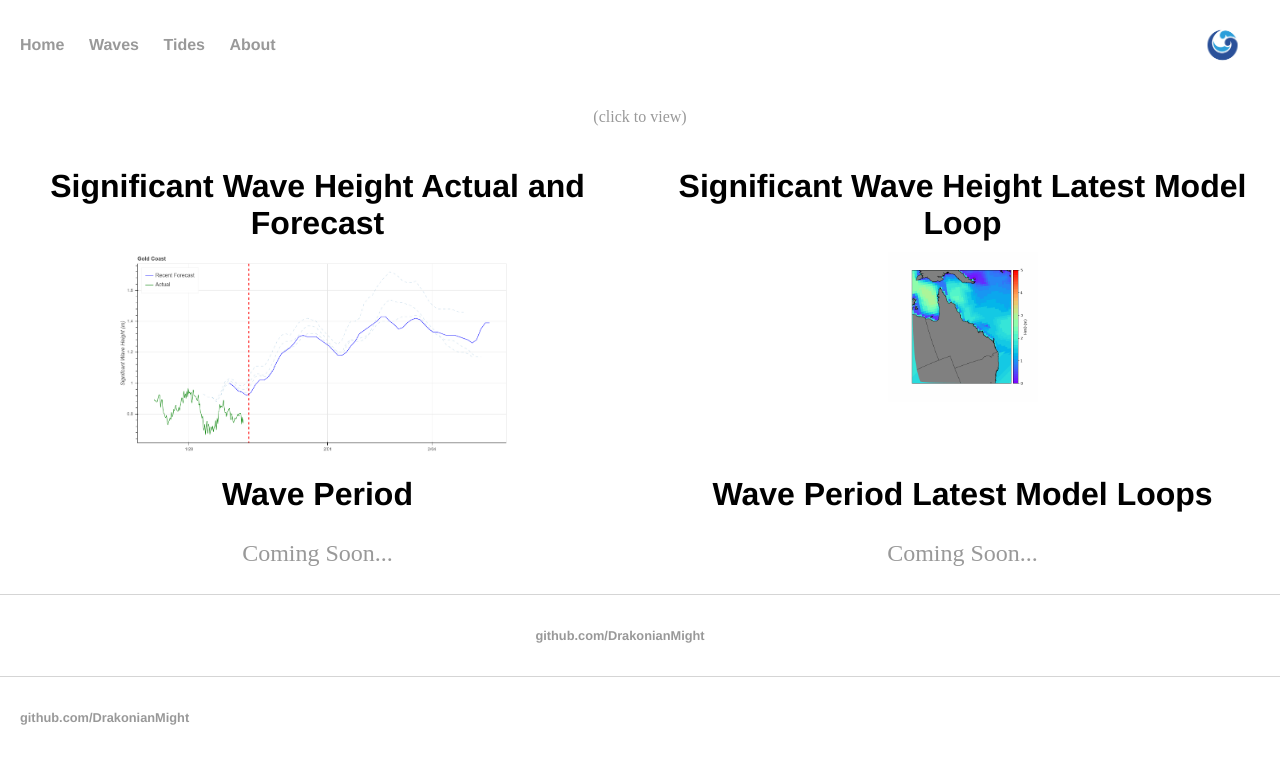
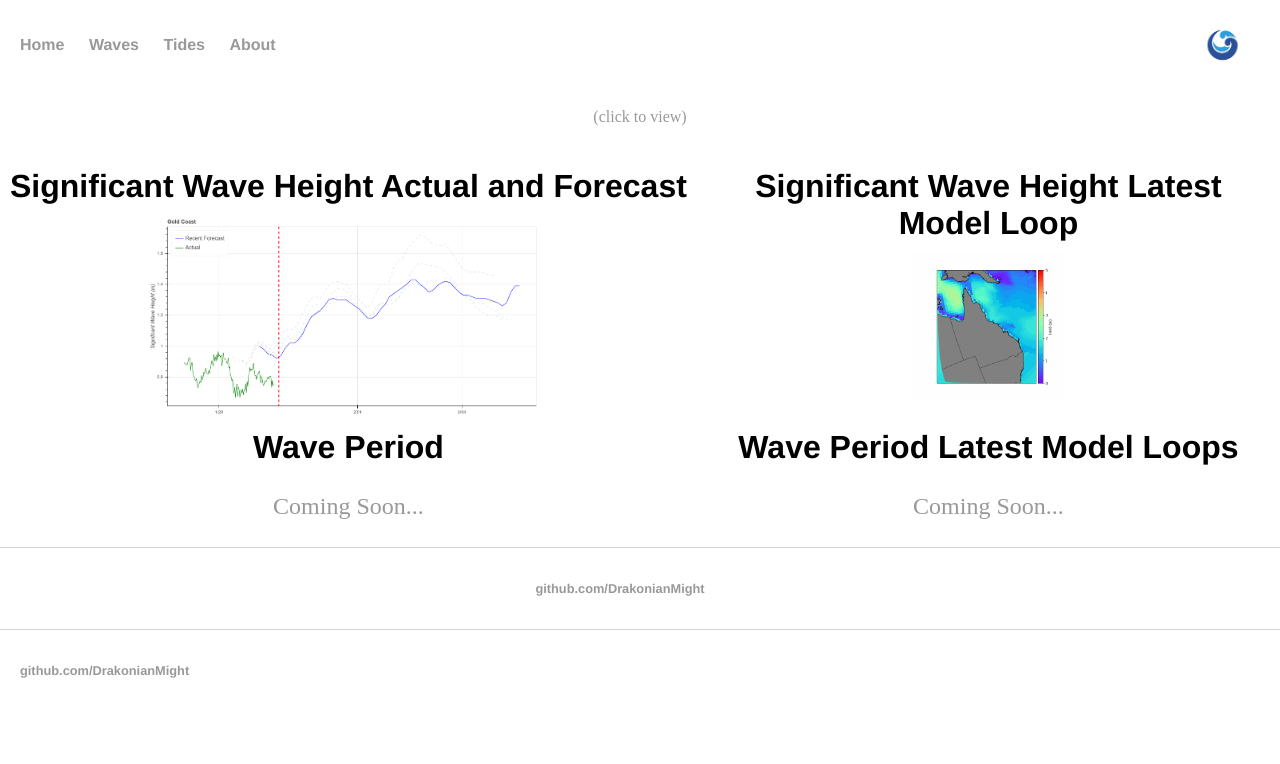
Before and after one commit to DrakonianMight/DrakonianMight.github.io, a Jekyll site: the page built from Waves/index.html, in a window 1280 px wide. Shown: the top 764 px of the page. Built offline with Jekyll 4.4.1, drawn with Linux system fonts in a browser that asks for light colours.

Commit message:
added logo

```diff
--- a/css/main.css
+++ b/css/main.css
@@ -80,9 +80,7 @@
 }
 .grid-container {
   display: grid;
-  grid-template-columns: repeat(2, 1fr);
-  grid-gap: 10px;
-  grid-auto-rows: minmax(100px, auto);
+  grid-template-columns: auto auto;
 }
 .grid-item {
 
@@ -92,4 +90,6 @@
     position: absolute;
     top: 0px;
     right: 0px;
+    display: inline;
+    margin-left: 20px;
 }
```
Also changed, not shown: 1 other file.
